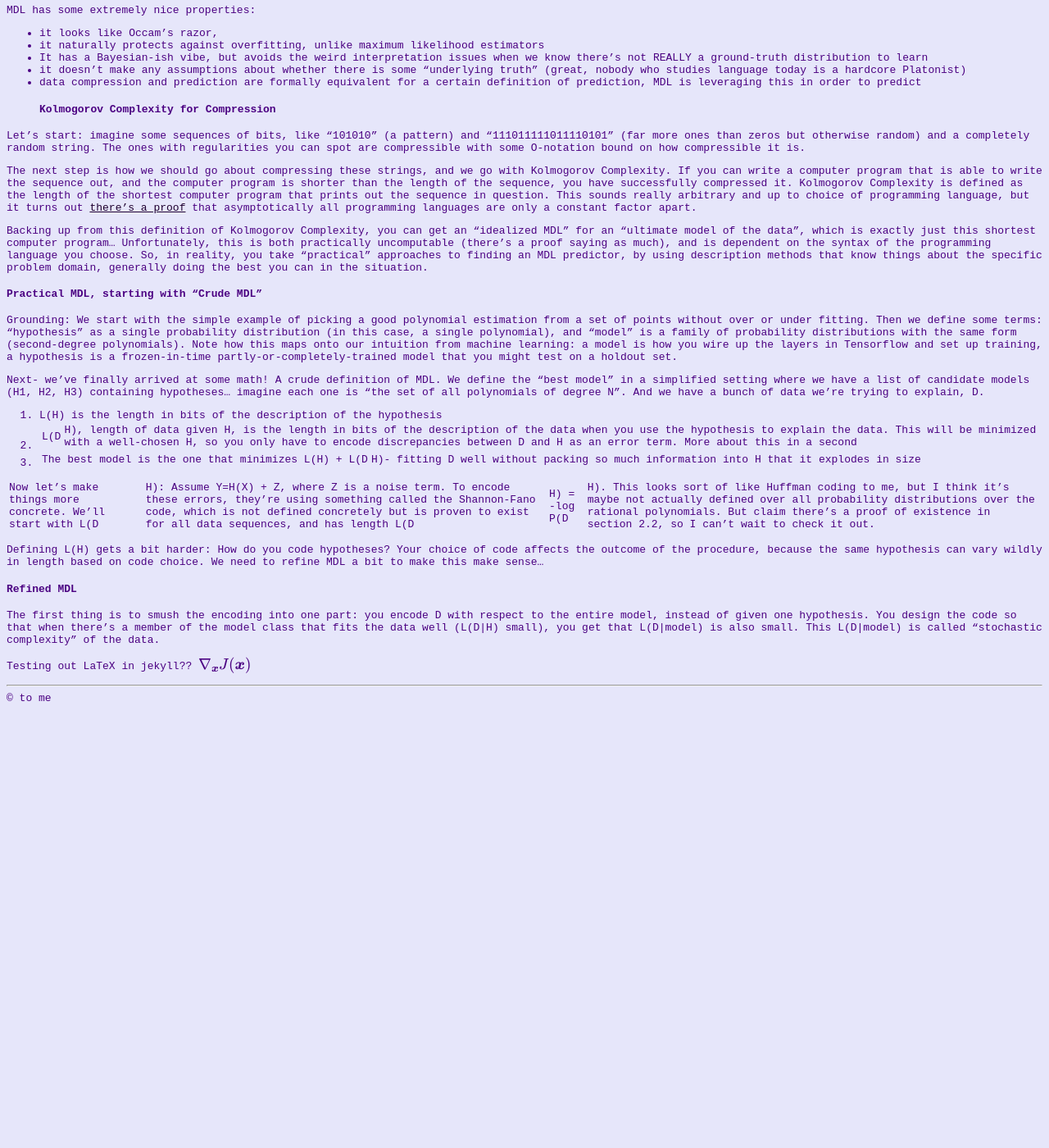
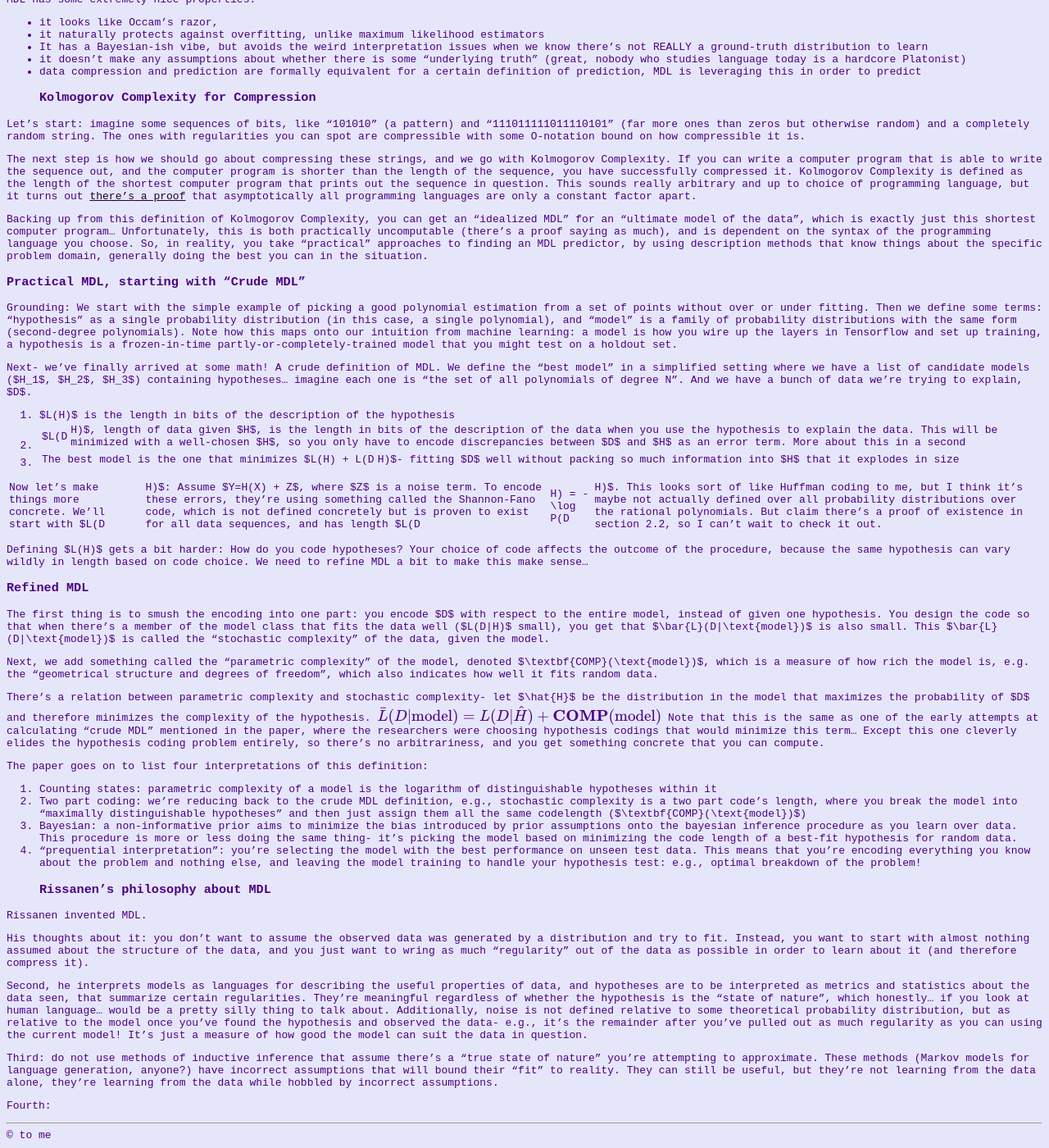
Before and after one commit to laudiacay/laudiacay.github.io, a Jekyll site: the page built from _posts/2024-05-11-Tutorial-Introduction-to-MDL.md, in a window 1280 px wide and 1400 px high, scrolled down 492 px. Shown: the whole window at 82% size. Built offline with Jekyll 4.4.1, drawn with Linux system fonts in a browser that asks for light colours; formulas are drawn with MathJax 3; before the commit the page ends 1359 px from its top, so only the background shows below that; some of the changed text lies outside the part shown.

Commit message:
add updates to mdl

```diff
--- a/_posts/2024-05-11-Tutorial-Introduction-to-MDL.md
+++ b/_posts/2024-05-11-Tutorial-Introduction-to-MDL.md
@@ -12,9 +12,7 @@ layout: post
 
 UNDER CONSTRUCTION! as of may 13 2024.
 
-What a great start, this is eighty pages long. It's remarkably friendly- if you're using my notes to skip the papers, maybe just go read this one.
-
-I think he does a better job than I can, lots of friendly explanation- there was not much simplifying left for me to do, I'm just restating much of what he says.
+What a great start, this is eighty pages long. It's remarkably friendly- if you're using my notes to skip the papers, maybe just go read this one and refer back to my notes when you're having trouble parsing something. (or want some fun Claudia insights about applications to broader ML/my one true love cryptography)
 #### Background
 The start of the paper: the MDL (Minimum Description Length) is a method for inductive inference. What's inductive inference, you ask? It's the task of finding a general model from a finite set of training data. You want to fit the observed data well, but also generalize to data from the same distribution that you haven't seen before.
 
@@ -28,28 +26,49 @@ MDL has some extremely nice properties:
 - It has a Bayesian-ish vibe, but avoids the weird interpretation issues when we know there's not REALLY a ground-truth distribution to learn
 - it doesn't make any assumptions about whether there is some "underlying truth" (great, nobody who studies language today is a hardcore Platonist)
 - data compression and prediction are formally equivalent for a certain definition of prediction, MDL is leveraging this in order to predict
-#### Kolmogorov Complexity for Compression
+### Kolmogorov Complexity for Compression
 
 Let's start: imagine some sequences of bits, like "101010" (a pattern) and "111011111011110101" (far more ones than zeros but otherwise random) and a completely random string. The ones with regularities you can spot are compressible with some O-notation bound on how compressible it is.
 
 The next step is how we should go about compressing these strings, and we go with Kolmogorov Complexity. If you can write a computer program that is able to write the sequence out, and the computer program is shorter than the length of the sequence, you have successfully compressed it. Kolmogorov Complexity is defined as the length of the shortest computer program that prints out the sequence in question. This sounds really arbitrary and up to choice of programming language, but it turns out [there's a proof](https://dl.acm.org/doi/pdf/10.1145/321495.321506) that asymptotically all programming languages are only a constant factor apart.
 
 Backing up from this definition of Kolmogorov Complexity, you can get an "idealized MDL" for an "ultimate model of the data", which is exactly just this shortest computer program... Unfortunately, this is both practically uncomputable (there's a proof saying as much), and is dependent on the syntax of the programming language you choose. So, in reality, you take "practical" approaches to finding an MDL predictor, by using description methods that know things about the specific problem domain, generally doing the best you can in the situation.
-#### Practical MDL, starting with "Crude MDL"
+### Practical MDL, starting with "Crude MDL"
 
 Grounding: We start with the simple example of picking a good polynomial estimation from a set of points without over or under fitting. Then we define some terms: "hypothesis" as a single probability distribution (in this case, a single polynomial), and "model" is a family of probability distributions with the same form (second-degree polynomials). Note how this maps onto our intuition from machine learning: a model is how you wire up the layers in Tensorflow and set up training, a hypothesis is a frozen-in-time partly-or-completely-trained model that you might test on a holdout set.
 
-Next- we've finally arrived at some math! A crude definition of MDL. We define the "best model" in a simplified setting where we have a list of candidate models (H1, H2, H3) containing hypotheses... imagine each one is "the set of all polynomials of degree N". And we have a bunch of data we're trying to explain, D.
-1. L(H) is the length in bits of the description of the hypothesis
-2. L(D|H), length of data given H, is the length in bits of the description of the data when you use the hypothesis to explain the data. This will be minimized with a well-chosen H, so you only have to encode discrepancies between D and H as an error term. More about this in a second
-3. The best model is the one that minimizes L(H) + L(D|H)- fitting D well without packing so much information into H that it explodes in size
+Next- we've finally arrived at some math! A crude definition of MDL. We define the "best model" in a simplified setting where we have a list of candidate models ($H_1$, $H_2$, $H_3$) containing hypotheses... imagine each one is "the set of all polynomials of degree N". And we have a bunch of data we're trying to explain, $D$.
+1. $L(H)$ is the length in bits of the description of the hypothesis
+2. $L(D|H)$, length of data given $H$, is the length in bits of the description of the data when you use the hypothesis to explain the data. This will be minimized with a well-chosen $H$, so you only have to encode discrepancies between $D$ and $H$ as an error term. More about this in a second
+3. The best model is the one that minimizes $L(H) + L(D|H)$- fitting $D$ well without packing so much information into $H$ that it explodes in size
 
-Now let's make things more concrete. We'll start with L(D|H): Assume Y=H(X) + Z, where Z is a noise term. To encode these errors, they're using something called the Shannon-Fano code, which is not defined concretely but is proven to exist for all data sequences, and has length L(D|H) = -log P(D|H). This looks sort of like Huffman coding to me, but I think it's maybe not actually defined over all probability distributions over the rational polynomials. But claim there's a proof of existence in section 2.2, so I can't wait to check it out.
+Now let's make things more concrete. We'll start with $L(D|H)$: Assume $Y=H(X) + Z$, where $Z$ is a noise term. To encode these errors, they're using something called the Shannon-Fano code, which is not defined concretely but is proven to exist for all data sequences, and has length $L(D|H) = -\log P(D|H)$. This looks sort of like Huffman coding to me, but I think it's maybe not actually defined over all probability distributions over the rational polynomials. But claim there's a proof of existence in section 2.2, so I can't wait to check it out.
 
-Defining L(H) gets a bit harder: How do you code hypotheses? Your choice of code affects the outcome of the procedure, because the same hypothesis can vary wildly in length based on code choice. We need to refine MDL a bit to make this make sense...
+Defining $L(H)$ gets a bit harder: How do you code hypotheses? Your choice of code affects the outcome of the procedure, because the same hypothesis can vary wildly in length based on code choice. We need to refine MDL a bit to make this make sense...
 
-#### Refined MDL
-The first thing is to smush the encoding into one part: you encode D with respect to the entire model, instead of given one hypothesis. You design the code so that when there's a member of the model class that fits the data well (L(D|H) small), you get that L(D|model) is also small. This L(D|model) is called "stochastic complexity" of the data.
+### Refined MDL
+The first thing is to smush the encoding into one part: you encode $D$ with respect to the entire model, instead of given one hypothesis. You design the code so that when there's a member of the model class that fits the data well ($L(D|H)$ small), you get that $\bar{L}(D|\text{model})$ is also small. This $\bar{L}(D|\text{model})$ is called the "stochastic complexity" of the data, given the model.
 
-Testing out LaTeX in jekyll??
-$$ \nabla_\boldsymbol{x} J(\boldsymbol{x}) $$
+Next, we add something called the "parametric complexity" of the model, denoted $\textbf{COMP}(\text{model})$, which is a measure of how rich the model is, e.g. the "geometrical structure and degrees of freedom", which also indicates how well it fits random data.
+
+There's a relation between parametric complexity and stochastic complexity- let $\hat{H}$ be the distribution in the model that maximizes the probability of $D$ and therefore minimizes the complexity of the hypothesis.
+$$\bar{L}(D|\text{model})= L(D|\hat{H}) + \textbf{COMP}(\text{model})$$
+Note that this is the same as one of the early attempts at calculating "crude MDL" mentioned in the paper, where the researchers were choosing hypothesis codings that would minimize this term... Except this one cleverly elides the hypothesis coding problem entirely, so there's no arbitrariness, and you get something concrete that you can compute.
+
+The paper goes on to list four interpretations of this definition:
+
+1. Counting states: parametric complexity of a model is the logarithm of distinguishable hypotheses within it
+2. Two part coding: we're reducing back to the crude MDL definition, e.g., stochastic complexity is a two part code's length, where you break the model into "maximally distinguishable hypotheses" and then just assign them all the same codelength ($\textbf{COMP}(\text{model})$)
+3. Bayesian: a non-informative prior aims to minimize the bias introduced by prior assumptions onto the bayesian inference procedure as you learn over data. This procedure is more or less doing the same thing- it's picking the model based on minimizing the code length of a best-fit hypothesis for random data.
+4. "prequential interpretation": you're selecting the model with the best performance on unseen test data. This means that you're encoding everything you know about the problem and nothing else, and leaving the model training to handle your hypothesis test: e.g., optimal breakdown of the problem!
+### Rissanen's philosophy about MDL
+
+Rissanen invented MDL.
+
+His thoughts about it: you don't want to assume the observed data was generated by a distribution and try to fit. Instead, you want to start with almost nothing assumed about the structure of the data, and you just want to wring as much "regularity" out of the data as possible in order to learn about it (and therefore compress it).
+
+Second, he interprets models as languages for describing the useful properties of data, and hypotheses are to be interpreted as metrics and statistics about the data seen, that summarize certain regularities. They're meaningful regardless of whether the hypothesis is the "state of nature", which honestly... if you look at human language... would be a pretty silly thing to talk about. Additionally, noise is not defined relative to some theoretical probability distribution, but as relative to the model once you've found the hypothesis and observed the data- e.g., it's the remainder after you've pulled out as much regularity as you can using the current model! It's just a measure of how good the model can suit the data in question.
+
+Third: do not use methods of inductive inference that assume there's a "true state of nature" you're attempting to approximate. These methods (Markov models for language generation, anyone?) have incorrect assumptions that will bound their "fit" to reality. They can still be useful, but they're not learning from the data alone, they're learning from the data while hobbled by incorrect assumptions.
+
+Fourth:
```
